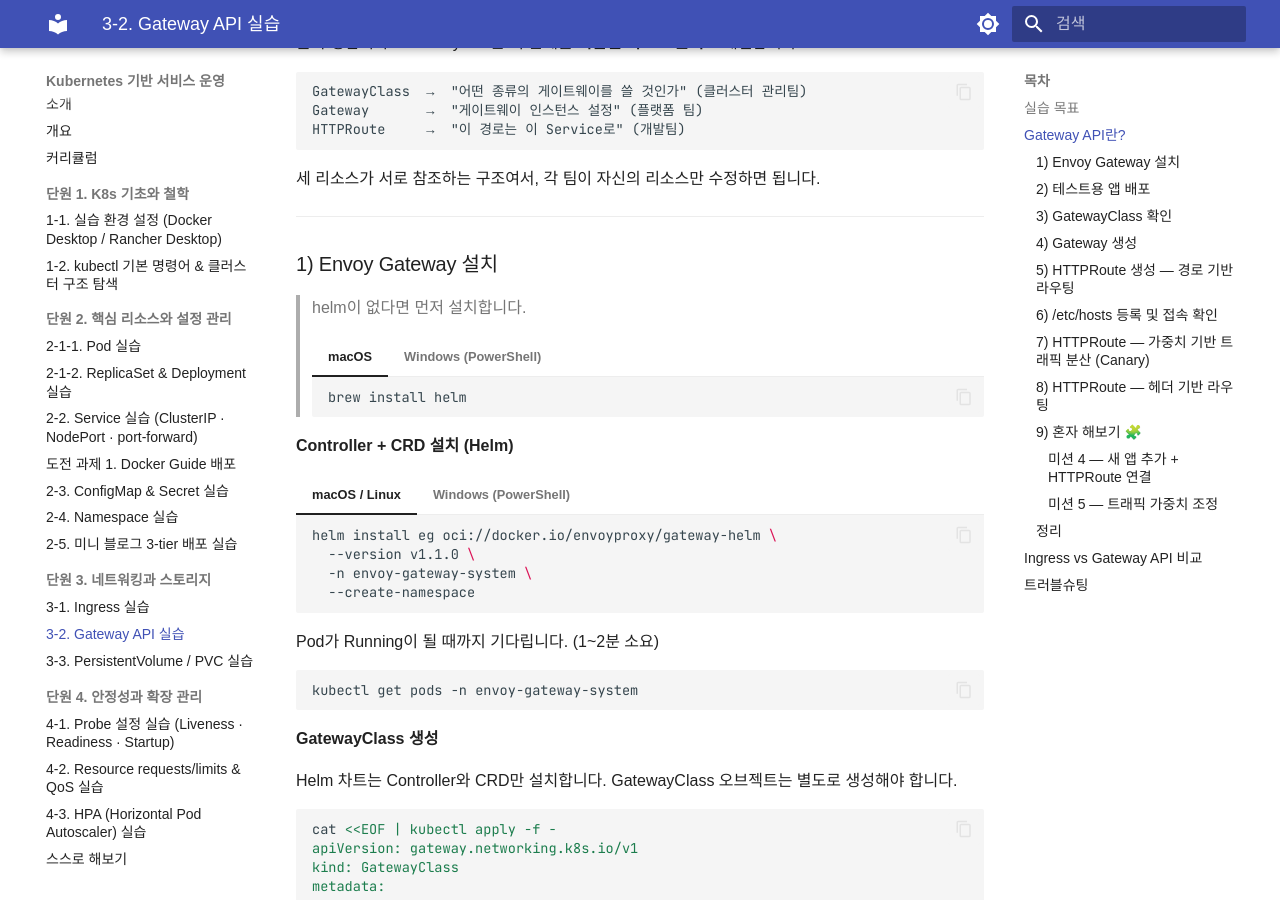
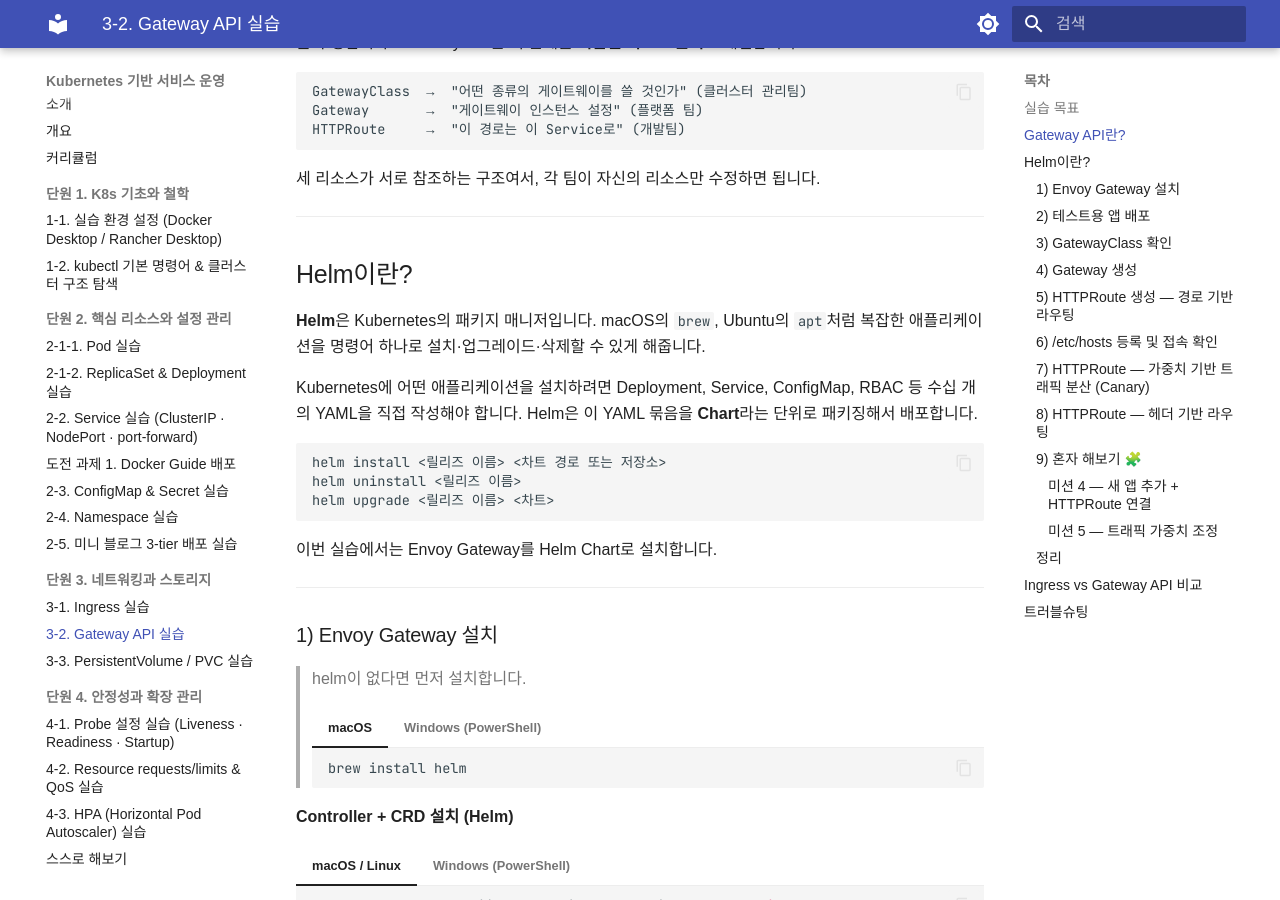
Before and after one commit to skilleat-labs/docker-k8s-labs, an MkDocs documentation site: the page built from docs/modules/module10/3-2.md, in a window 1280 px wide and 900 px high, scrolled down 484 px. Built offline with MkDocs 1.6.1 and Material for MkDocs 9.7.7, drawn with Linux system fonts in a browser that asks for light colours; some web fonts are replaced.

Commit message:
docs: 3-2 Helm 개념 설명 섹션 추가
Co-Authored-By: Claude Sonnet 4.6 <noreply@anthropic.com>

````diff
--- a/docs/modules/module10/3-2.md
+++ b/docs/modules/module10/3-2.md
@@ -19,6 +19,22 @@ HTTPRoute     →  "이 경로는 이 Service로" (개발팀)
 ```
 
 세 리소스가 서로 참조하는 구조여서, 각 팀이 자신의 리소스만 수정하면 됩니다.
+
+---
+
+## Helm이란?
+
+**Helm**은 Kubernetes의 패키지 매니저입니다. macOS의 `brew`, Ubuntu의 `apt`처럼 복잡한 애플리케이션을 명령어 하나로 설치·업그레이드·삭제할 수 있게 해줍니다.
+
+Kubernetes에 어떤 애플리케이션을 설치하려면 Deployment, Service, ConfigMap, RBAC 등 수십 개의 YAML을 직접 작성해야 합니다. Helm은 이 YAML 묶음을 **Chart**라는 단위로 패키징해서 배포합니다.
+
+```
+helm install <릴리즈 이름> <차트 경로 또는 저장소>
+helm uninstall <릴리즈 이름>
+helm upgrade <릴리즈 이름> <차트>
+```
+
+이번 실습에서는 Envoy Gateway를 Helm Chart로 설치합니다.
 
 ---
 
````
